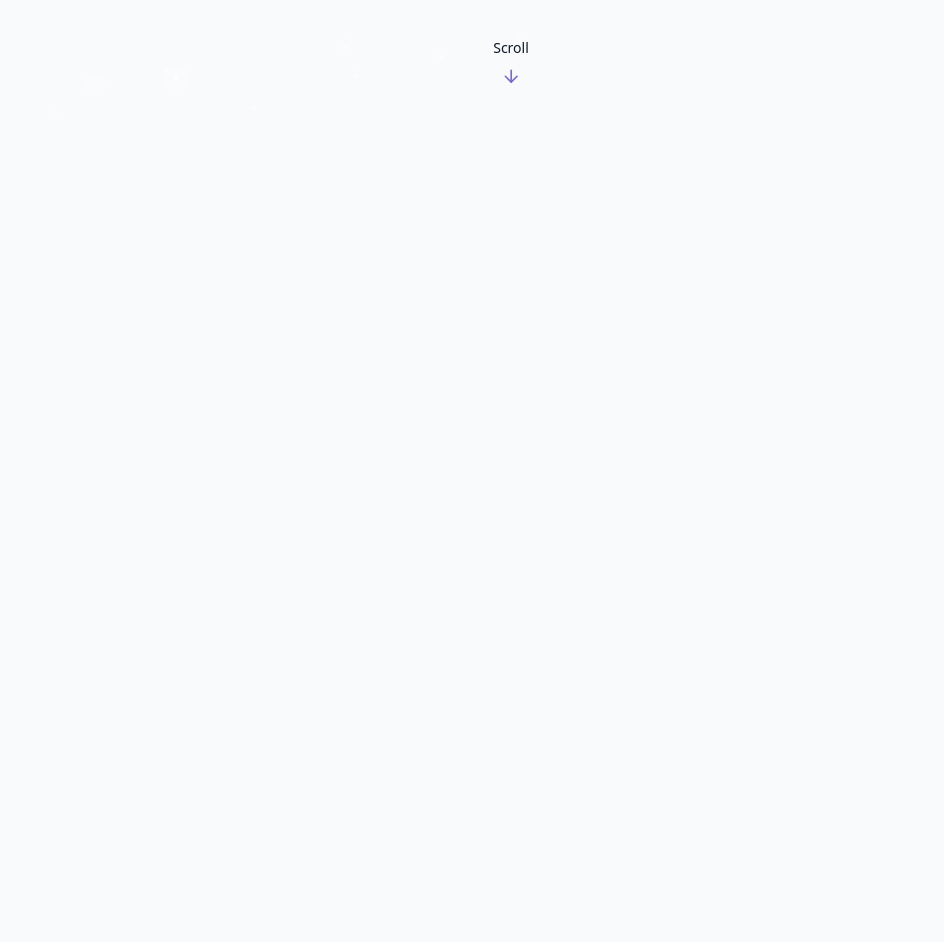
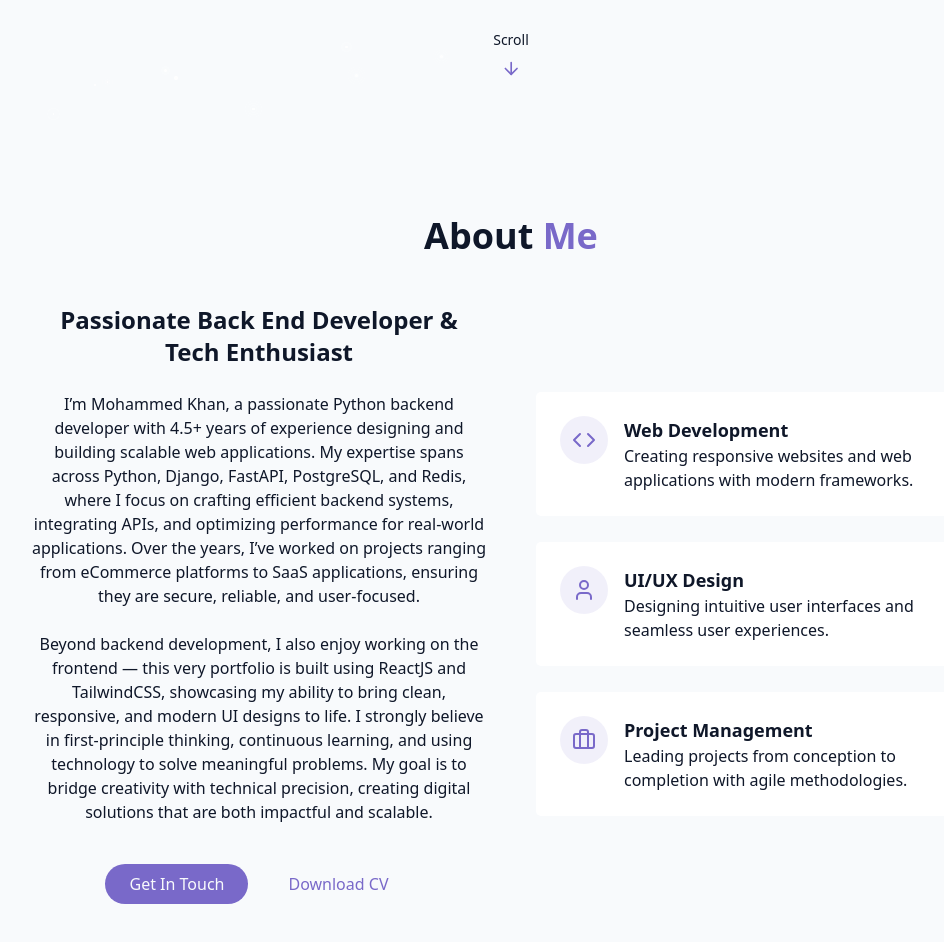
Before and after one commit to mohammed-7/Mohammed-Khaleel-khan-Portfolio, a React (Vite) app: page / in a window 1280 px wide. Shown: the part 680-1622 px from the top of the page, without its empty margins (129-1073 px from the left). Before the commit the page ends 800 px from the top, so only its background shows below. Built offline with nearby package versions, Linux system fonts and the light colour scheme.

Commit message:
aboutsection-finished

```diff
--- /dev/null
+++ b/src/components/AboutSection.jsx
@@ -0,0 +1,97 @@
+import { Briefcase, Code, User } from 'lucide-react';
+
+export const AboutSection = () => {
+  return (
+    <section id="about" className="py-24 px-4 relative">
+      <div className="container mx-auto max-w-5xl">
+        <h2 className="text-3xl md:text-4xl font-bold mb-12 text-center">
+          About <span className="text-primary">Me</span>
+        </h2>
+
+        <div className="grid grid-cols-1 md:grid-cols-2 gap-12 items-center">
+          <div className="space-y-6">
+            <h3 className="text-2xl font-semibold">
+              Passionate Back End Developer & Tech Enthusiast
+            </h3>
+            <p className="text-muted-foreground">
+              I’m Mohammed Khan, a passionate Python backend developer with 4.5+
+              years of experience designing and building scalable web
+              applications. My expertise spans across Python, Django, FastAPI,
+              PostgreSQL, and Redis, where I focus on crafting efficient backend
+              systems, integrating APIs, and optimizing performance for
+              real-world applications. Over the years, I’ve worked on projects
+              ranging from eCommerce platforms to SaaS applications, ensuring
+              they are secure, reliable, and user-focused.
+            </p>
+            <p className="text-muted-foreground">
+              Beyond backend development, I also enjoy working on the frontend —
+              this very portfolio is built using ReactJS and TailwindCSS,
+              showcasing my ability to bring clean, responsive, and modern UI
+              designs to life. I strongly believe in first-principle thinking,
+              continuous learning, and using technology to solve meaningful
+              problems. My goal is to bridge creativity with technical
+              precision, creating digital solutions that are both impactful and
+              scalable.
+            </p>
+            <div className="flex flex-col sm:flex-row gap-4 pt-4 justify-center">
+              <a href="#contact" className="cosmic-button">
+                Get In Touch
+              </a>
+              <a
+                href=""
+                className="px-6 py-2 rounded-full border-primary text-primary hover:bg-primary/10 transition-colors duration-300"
+              >
+                Download CV
+              </a>
+            </div>
+          </div>
+
+          <div className="grid grid-cols-1 gap-6">
+            <div className="gradient-border p-6 card-hover">
+              <div className="flex items-start gap-4">
+                <div className="p-3 rounded-full bg-primary/10">
+                  <Code className="h-6 w-6 text-primary" />
+                </div>
+                <div className="text-left">
+                  <h4 className="font-semibold text-lg"> Web Development</h4>
+                  <p className="text-muted-foreground">
+                    Creating responsive websites and web applications with
+                    modern frameworks.
+                  </p>
+                </div>
+              </div>
+            </div>
+            <div className="gradient-border p-6 card-hover">
+              <div className="flex items-start gap-4">
+                <div className="p-3 rounded-full bg-primary/10">
+                  <User className="h-6 w-6 text-primary" />
+                </div>
+                <div className="text-left">
+                  <h4 className="font-semibold text-lg">UI/UX Design</h4>
+                  <p className="text-muted-foreground">
+                    Designing intuitive user interfaces and seamless user
+                    experiences.
+                  </p>
+                </div>
+              </div>
+            </div>
+            <div className="gradient-border p-6 card-hover">
+              <div className="flex items-start gap-4">
+                <div className="p-3 rounded-full bg-primary/10">
+                  <Briefcase className="h-6 w-6 text-primary" />
+                </div>
+                <div className="text-left">
+                  <h4 className="font-semibold text-lg">Project Management</h4>
+                  <p className="text-muted-foreground">
+                    Leading projects from conception to completion with agile
+                    methodologies.
+                  </p>
+                </div>
+              </div>
+            </div>
+          </div>
+        </div>
+      </div>
+    </section>
+  );
+};
--- a/src/pages/Home.jsx
+++ b/src/pages/Home.jsx
@@ -2,6 +2,7 @@ import { Navbar } from '../components/Navbar';
 import { ThemeToggle } from '../components/ThemeToggle';
 import { StarBackground } from '@/components/StarBackground';
 import { HeroSection } from '../components/HeroSection';
+import { AboutSection } from '../components/AboutSection';
 
 export const Home = () => {
   return (
@@ -18,6 +19,7 @@ export const Home = () => {
       {/* Main Content */}
       <main>
         <HeroSection />
+        <AboutSection />
       </main>
 
       {/* Footer */}
```
Also changed, not shown: src/components/AboutMe.jsx (deleted).
